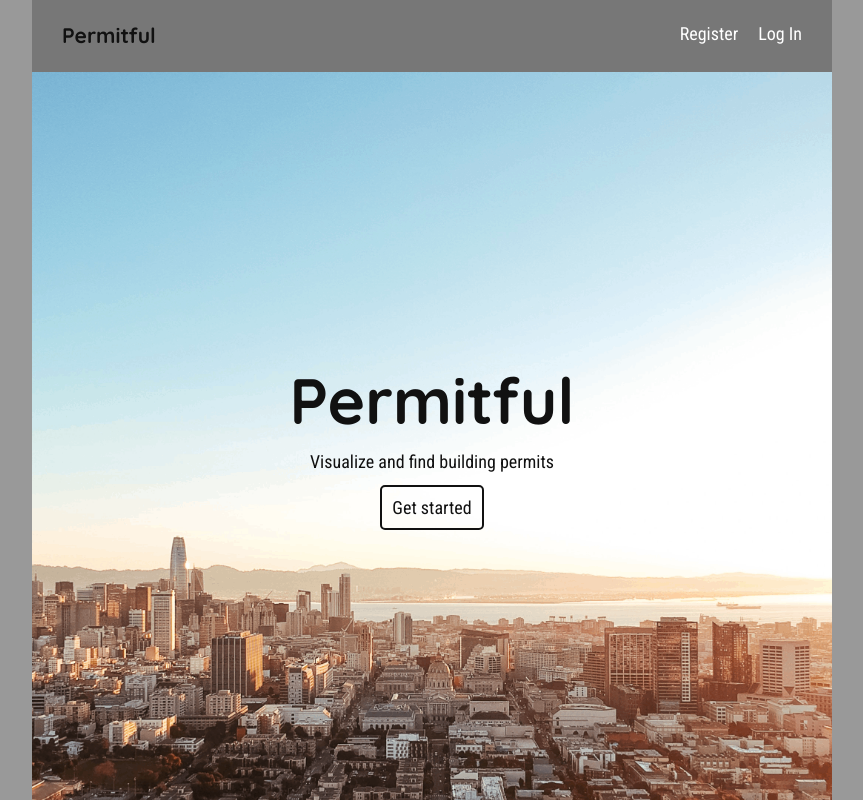
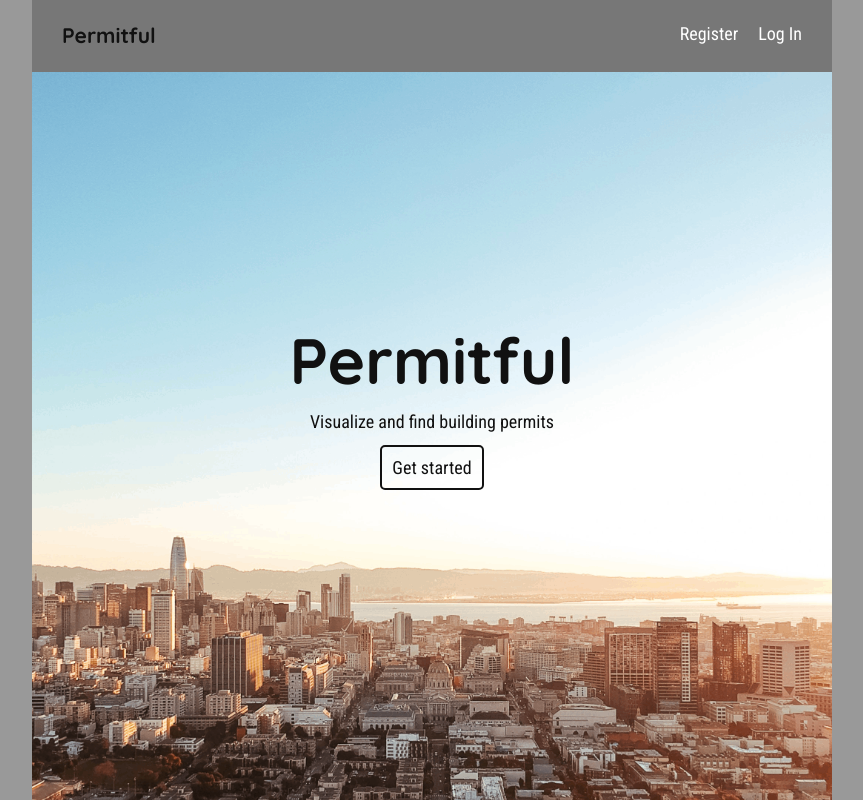
Before and after one commit to gavinmgrant/permitful-client, a React (Create React App) app: page / in a window 1280 px wide. Shown: the top 800 px of the page, without its empty margins (208-1071 px from the left). Built offline with nearby package versions, Linux system fonts and the light colour scheme; no server answers.

Commit message:
style(landing): move title up 30% top margin

```diff
--- a/src/components/Landing/Landing.css
+++ b/src/components/Landing/Landing.css
@@ -27,7 +27,7 @@
 }
 
 .landing-hero {
-    margin-top: 35%;
+    margin-top: 30%;
     margin-left: auto;
     margin-right: auto;
     padding: 0;
```
